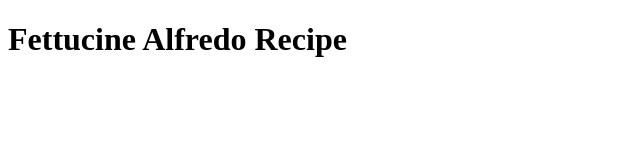
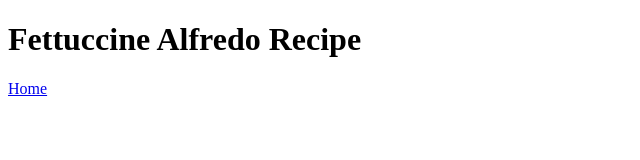
Before and after one commit to T-TCode/odin-recipes, a plain HTML site: page recipes/fettuccineAlfredo.html in a window 1280 px wide. Shown: the whole page, without its empty margins (0-640 px from the left). Drawn offline with Linux system fonts and the light colour scheme.

Commit message:
fixed typos in spelling and fixed link between index and FA.html

```diff
--- a/recipes/fettucineAlfredo.html
+++ b/recipes/fettuccineAlfredo.html
@@ -6,6 +6,7 @@
     <title>Document</title>
 </head>
 <body>
-    <h1>Fettucine Alfredo Recipe</h1>
+    <h1>Fettuccine Alfredo Recipe</h1>
+    <a href="../index.html">Home</a>
 </body>
 </html>
```
Also changed, not shown: index.html (+1 -1 lines).
